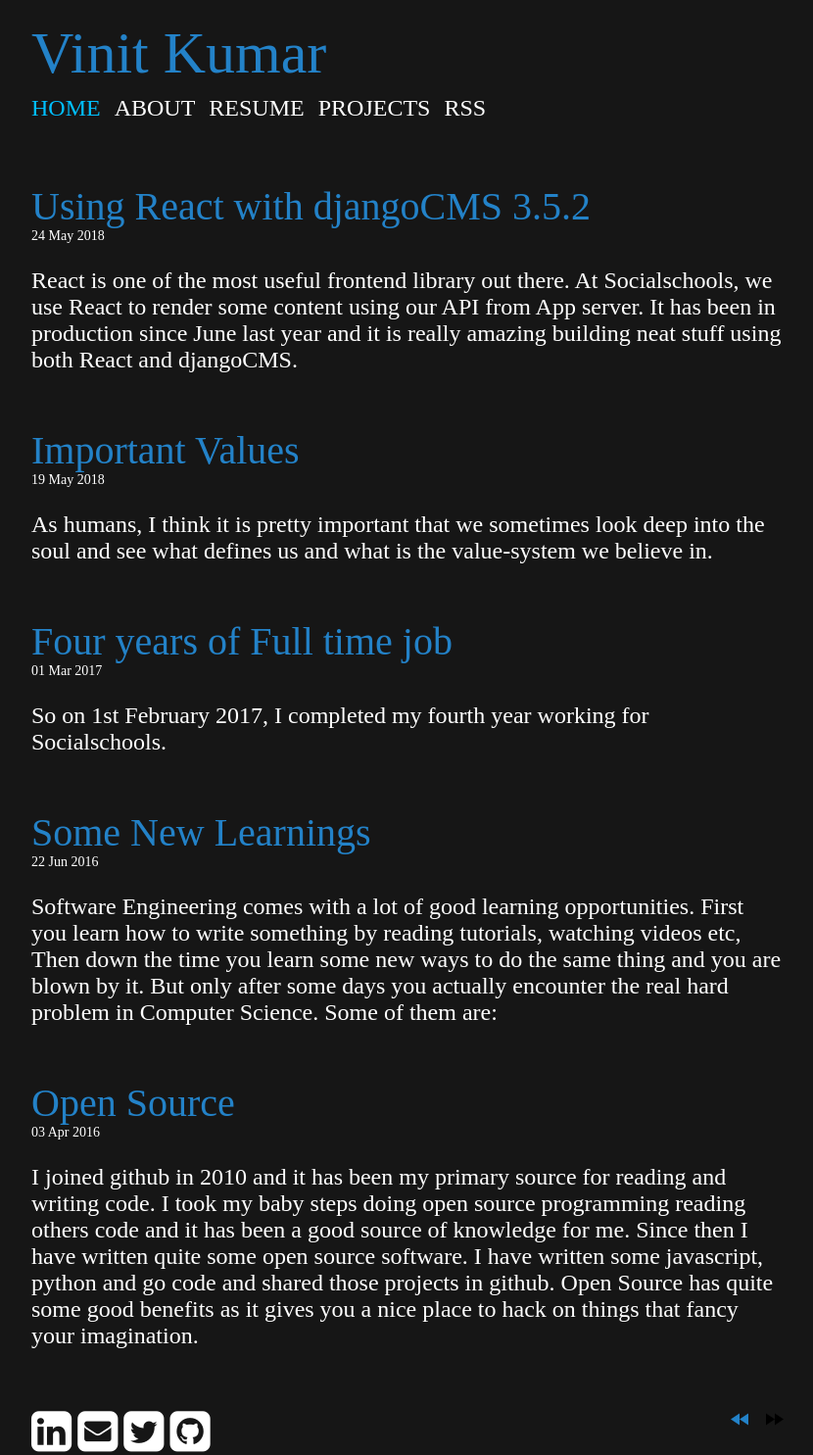
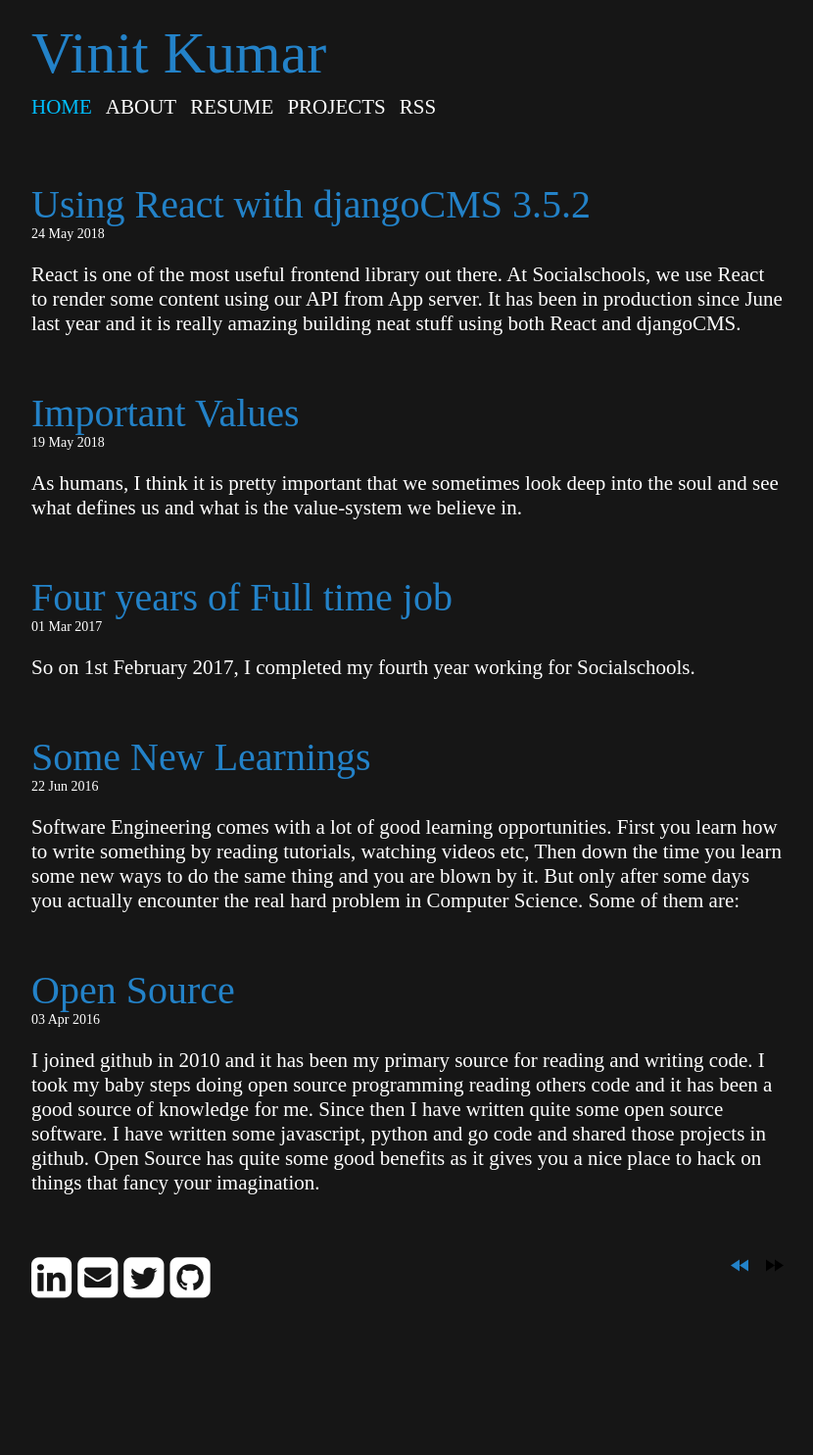
Before and after one commit to vinitkumar/vinitkumar.github.com, a Jekyll site: the page built from index.html, in a window 1280 px wide. Shown: the whole page at 98% size, without its empty margins (224-1054 px from the left). Built offline with Jekyll 4.4.1, drawn with Linux system fonts in a browser that asks for light colours; some web fonts are replaced; the list of posts is cut into pages by our own code; after the commit the page ends 1328 px from its top, so only the background shows below that.

Commit message:
use smaller font 21px

```diff
--- a/css/base.css
+++ b/css/base.css
@@ -48,7 +48,7 @@
 
 ul li, p {
   color: white;
-  font-size: 24px;
+  font-size: 21px;
 }
 
 a.top-link {
@@ -121,7 +121,7 @@
 ul.nav li {
   display: inline-block;
   text-transform: uppercase;
-  font-size: 24px;
+  font-size: 21px;
   font-weight: 300;
 }
 @media only screen and (max-width: 520px) {
@@ -251,7 +251,7 @@
   }
 
   .listing .post h2 {
-    font-size: 24px;
+    font-size: 21px;
   }
 
   .listing .post .post-summary {
--- a/css/white-paper.add.css
+++ b/css/white-paper.add.css
@@ -48,7 +48,7 @@
 
 ul li, p {
   color: white;
-  font-size: 24px;
+  font-size: 21px;
 }
 
 a.top-link {
@@ -121,7 +121,7 @@
 ul.nav li {
   display: inline-block;
   text-transform: uppercase;
-  font-size: 24px;
+  font-size: 21px;
   font-weight: 300;
 }
 @media only screen and (max-width: 520px) {
@@ -251,7 +251,7 @@
   }
 
   .listing .post h2 {
-    font-size: 24px;
+    font-size: 21px;
   }
 
   .listing .post .post-summary {
--- a/css/white-paper.add.rtl.css
+++ b/css/white-paper.add.rtl.css
@@ -48,7 +48,7 @@
 
 ul li, p {
   color: white;
-  font-size: 24px;
+  font-size: 21px;
 }
 
 a.top-link {
@@ -121,7 +121,7 @@
 ul.nav li {
   display: inline-block;
   text-transform: uppercase;
-  font-size: 24px;
+  font-size: 21px;
   font-weight: 300;
 }
 @media only screen and (max-width: 520px) {
@@ -251,7 +251,7 @@
   }
 
   .listing .post h2 {
-    font-size: 24px;
+    font-size: 21px;
   }
 
   .listing .post .post-summary {
```
Also changed, not shown: css/main.min.css, css/main.min.rtl.css.
